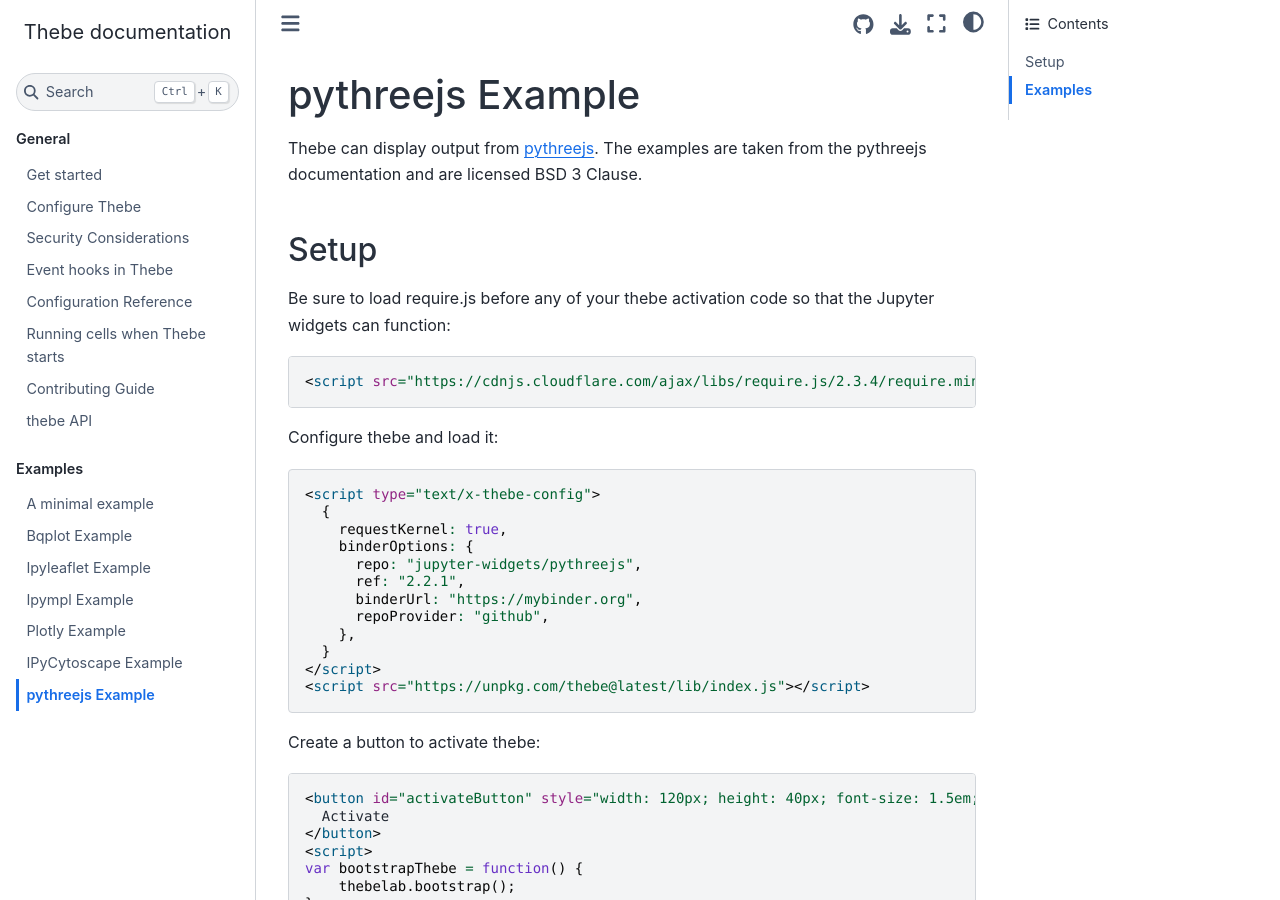
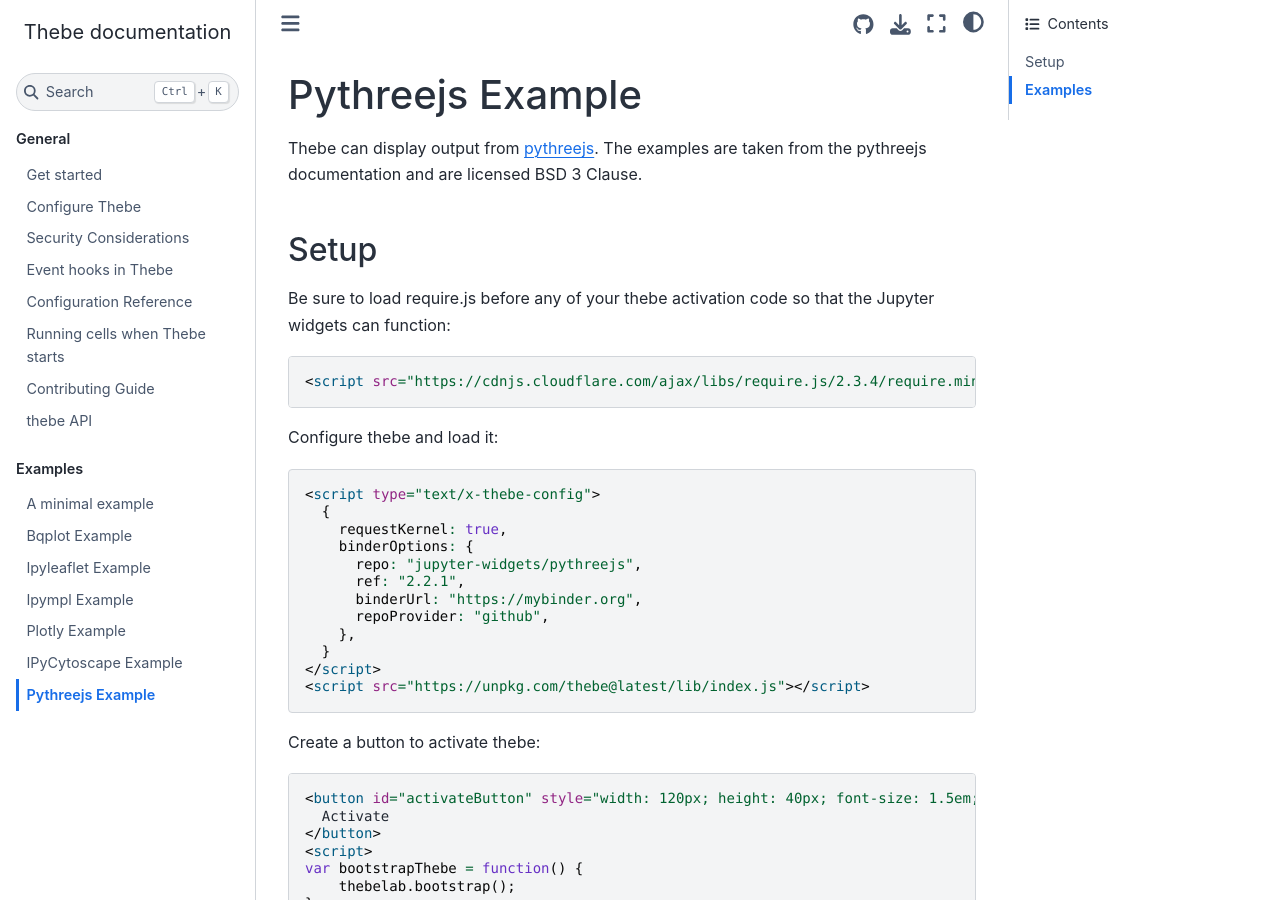
Before and after one commit to jupyter-book/thebe, a Sphinx documentation site: the page built from docs/examples/pythreejs-example.rst, in a window 1280 px wide and 900 px high. Built offline with Sphinx 7.4.7 and the Sphinx Book theme 1.1.4, drawn with Linux system fonts in a browser that asks for light colours; comment, search, counter and statistics services are not loaded.

```diff
--- a/docs/examples/pythreejs-example.rst
+++ b/docs/examples/pythreejs-example.rst
@@ -1,5 +1,5 @@
 =================
-pythreejs Example
+Pythreejs Example
 =================
 
 Thebe can display output from pythreejs_. The examples are taken from the
```
